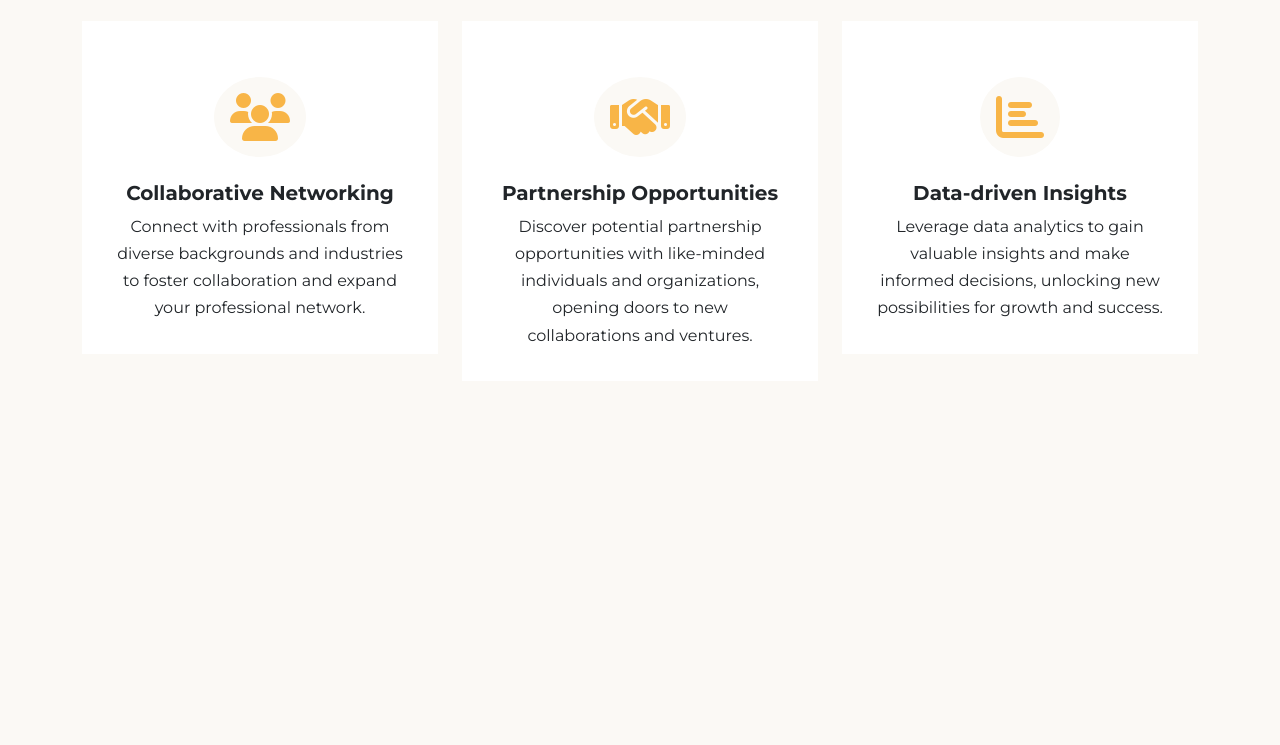
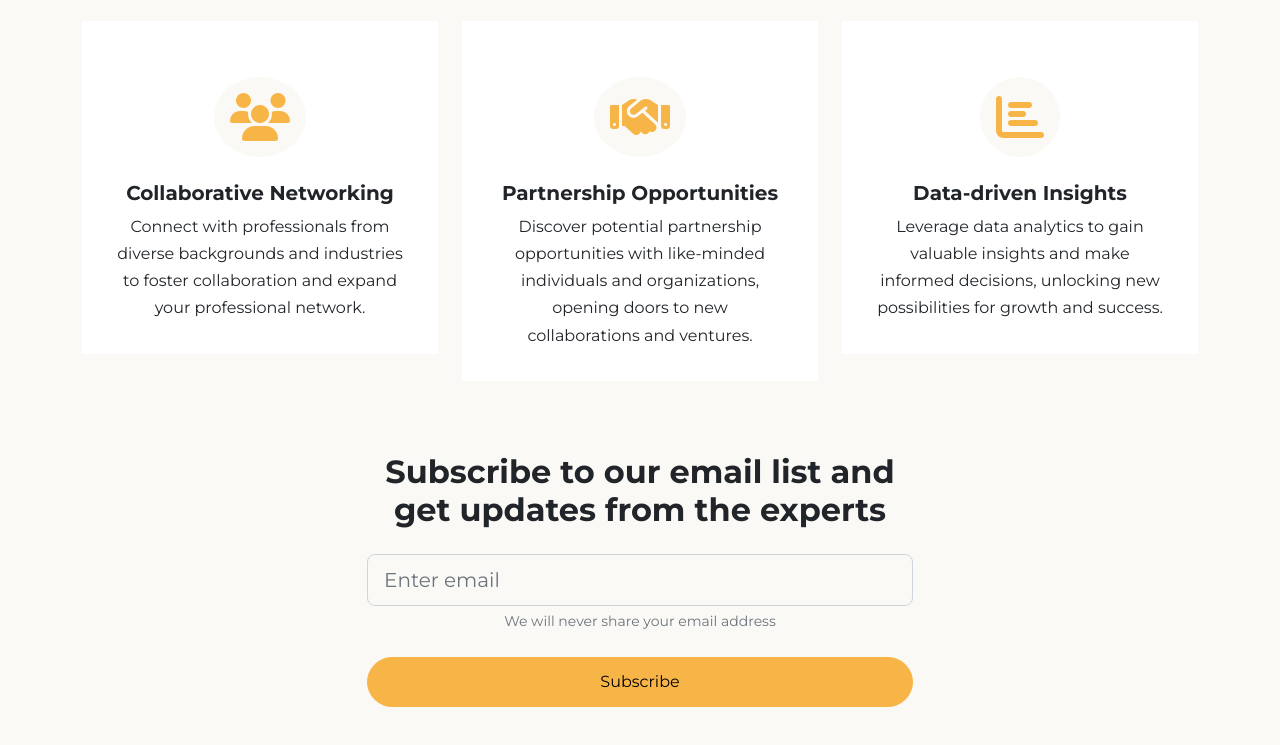
Before and after one commit to kongyutay/bootstrap-corso-training-website, a website: page index.html in a window 1280 px wide. Shown: the part 5239-5984 px from the top of the page. Before the commit the page ends 5692 px from the top, so only its background shows below. Drawn offline with nearby package versions, Linux system fonts and the light colour scheme; files that its build step writes are made by us from their sources.

Commit message:
subscribe form

```diff
--- a/index.html
+++ b/index.html
@@ -678,6 +678,36 @@
             </div>
         </section>
 
+        <!-- Subscribe section -->
+        <section id="subscribe" class="subscribe my-5">
+            <div class="container">
+                <div class="row">
+                    <div class="col-md-6 offset-md-3 text-center">
+                        <h2>
+                            Subscribe to our email list and get updates from the
+                            experts
+                        </h2>
+                        <form>
+                            <div class="my-4">
+                                <input
+                                    type="email"
+                                    class="form-control form-control-lg"
+                                    placeholder="Enter email"
+                                />
+                                <div class="form-text">
+                                    We will never share your email address
+                                </div>
+                            </div>
+                            <div class="d-grid">
+                                <button class="btn btn-primary">
+                                    Subscribe
+                                </button>
+                            </div>
+                        </form>
+                    </div>
+                </div>
+            </div>
+        </section>
         <script src="js/bootstrap.bundle.min.js"></script>
         <script src="js/script.js"></script>
     </body>
```
